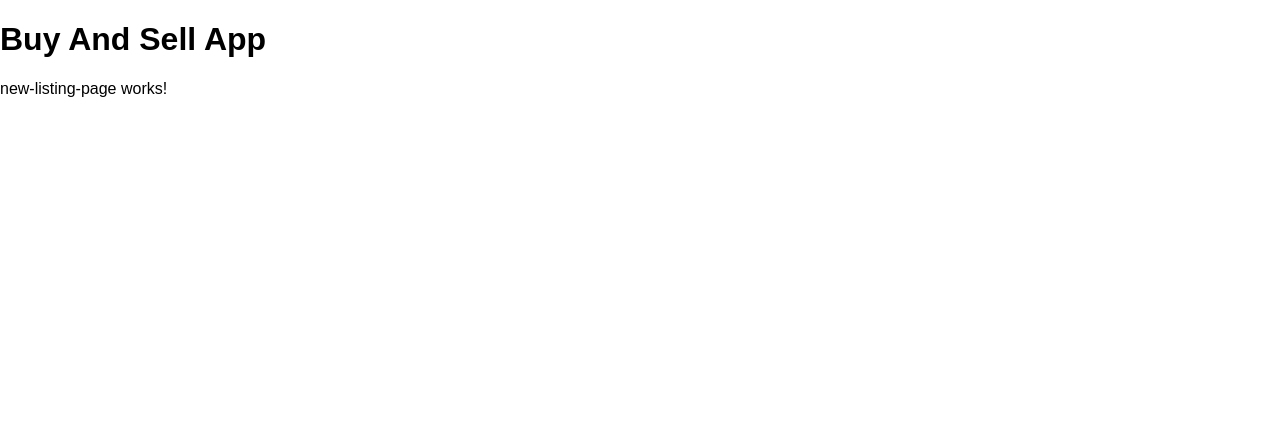
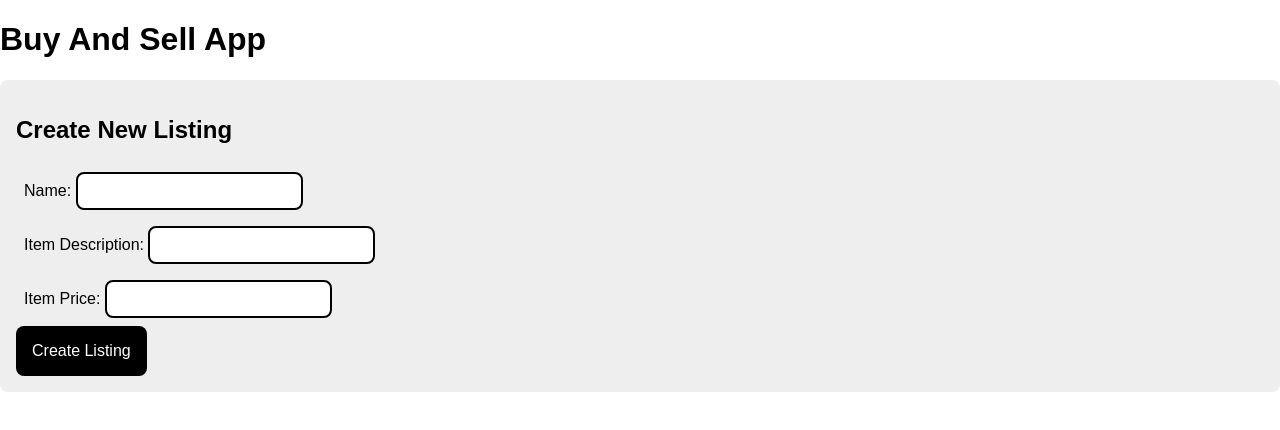
Before and after one commit to Josebratt/buy-sell, an Angular app: page /new-listing in a window 1280 px wide. Shown: the top 430 px of the page. Built offline with nearby package versions, Linux system fonts and the light colour scheme.

Commit message:
Update new-listing-page.component.html

```diff
--- a/src/app/new-listing-page/new-listing-page.component.html
+++ b/src/app/new-listing-page/new-listing-page.component.html
@@ -1 +1,24 @@
-<p>new-listing-page works!</p>
+<div class="content-box">
+    <h2>Create New Listing</h2>
+    <form (ngSubmit)="onSubmit()">
+        <div>
+            <label for="name">
+                Name:
+            </label>
+            <input id="name" name="name" type="text" [(ngModel)]="name">
+        </div>
+        <div>
+            <label for="description">
+                Item Description:
+            </label>
+            <input id="description" name="description" type="text" [(ngModel)]="description">
+        </div>
+        <div>
+            <label for="price">
+                Item Price:
+            </label>
+            <input id="price" name="price" type="text" [(ngModel)]="price">
+        </div>
+        <button type="submit">Create Listing</button>
+    </form>
+</div>
```
